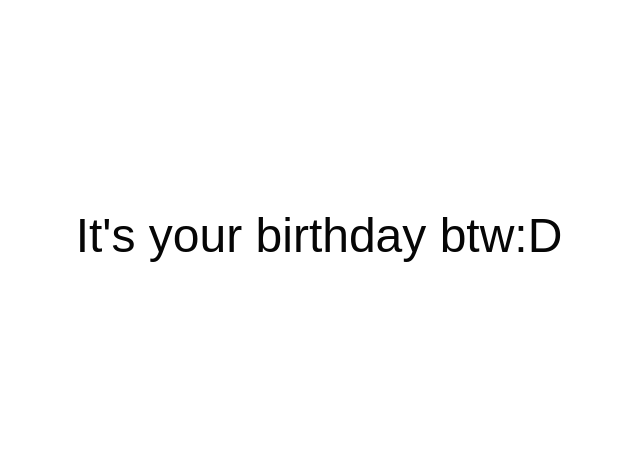
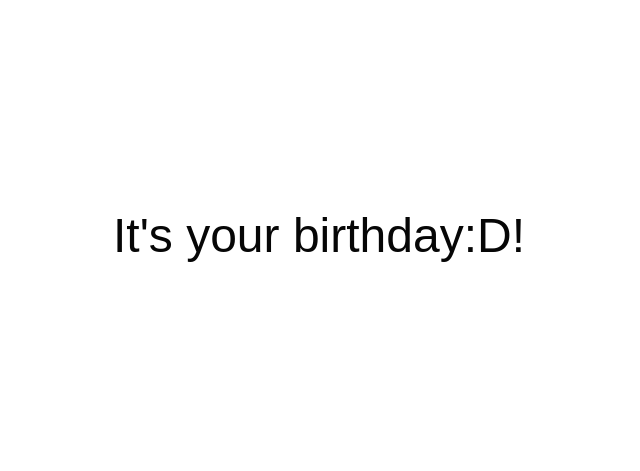
Before and after one commit to sijivizcarra-gif/it-is-for-you, a website: page index.html in a window 1280 px wide. Shown: the whole page, without its empty margins (321-961 px from the left). Drawn offline with nearby package versions, Linux system fonts and the light colour scheme.

Commit message:
Update index.html

```diff
--- a/index.html
+++ b/index.html
@@ -323,7 +323,7 @@
         <p class="two" id="greetingText">I really like your name btw!</p>
       </div>
       <div class="three">
-        <p>It's your birthday btw:D</p>
+        <p>It's your birthday:D!</p>
       </div>
       <div class="four">
         <div class="text-box">
```
